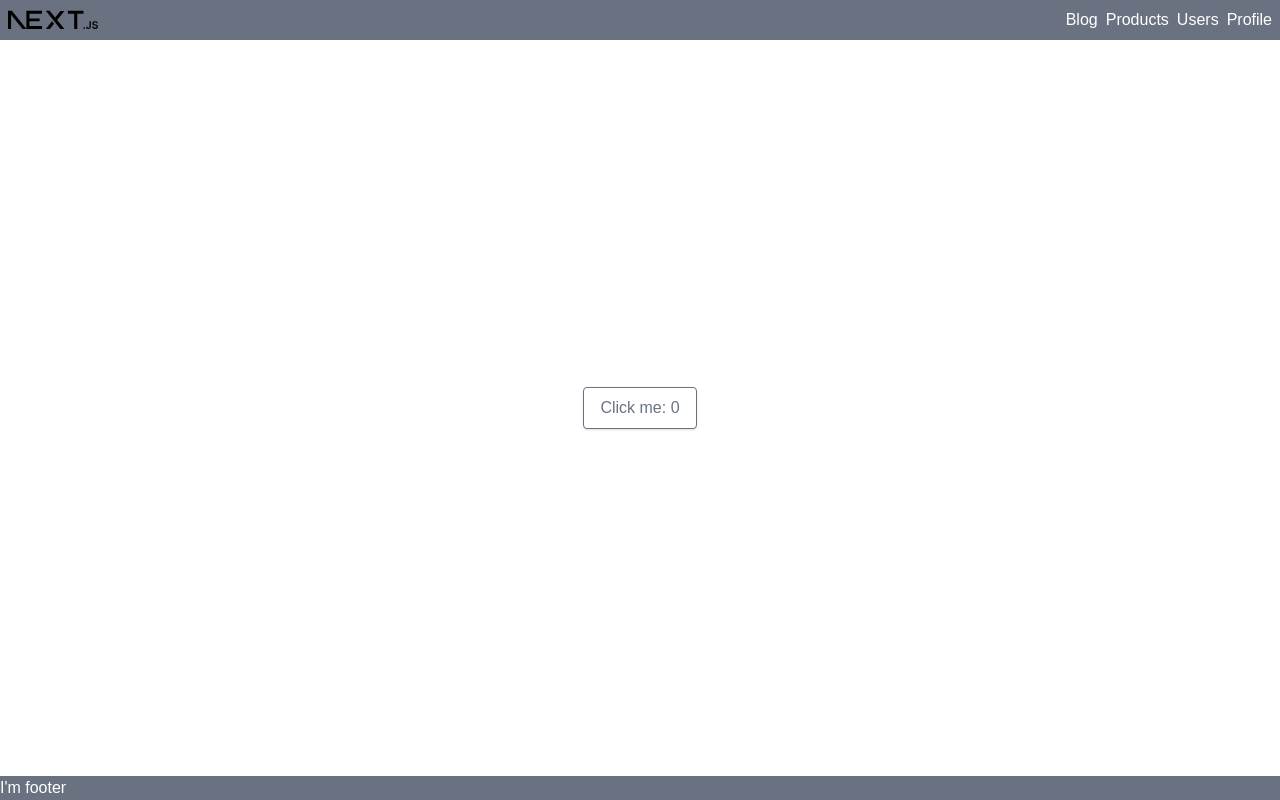
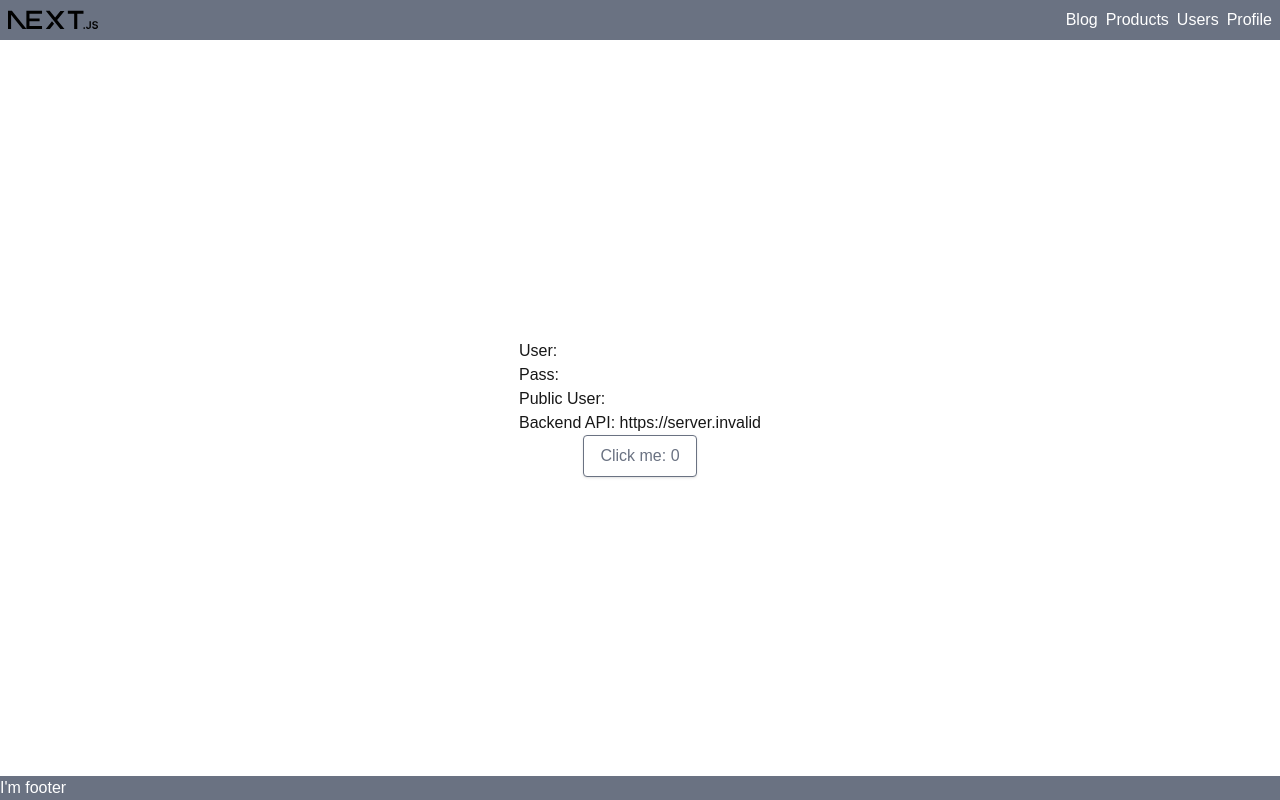
Before and after one commit to Navapu/FullStack_ANavarro, a Next.js app in the folder dia29/catalog-nextjs/: page / in a window 1280 px wide. Built offline with nearby package versions, Linux system fonts and the light colour scheme; no server answers.

Commit message:
chore(env): test loading of private and public environment variables

```diff
--- a/dia29/catalog-nextjs/src/app/page.js
+++ b/dia29/catalog-nextjs/src/app/page.js
@@ -2,8 +2,21 @@ import Counter from "@/components/Counter";
 import Image from "next/image";
 
 export default function Home() {
+
+  // If is "use client" this two won't be displayed
+  const user= process.env.DB_USER;
+  const password = process.env.DB_PASSWORD;
+
+  const public_user = process.env.NEXT_PUBLIC_USER;
+  const BACKEND_API = process.env.NEXT_PUBLIC_BACKEND_API;
   return (
     <div className="items-center justify-center h-full flex flex-col">
+      <p>
+        User: {user} <br />
+        Pass: {password} <br />
+        Public User: {public_user} <br />
+        Backend API: {BACKEND_API}
+      </p>
       <Counter />
     </div>
   );
```
